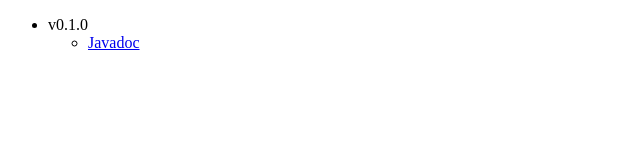
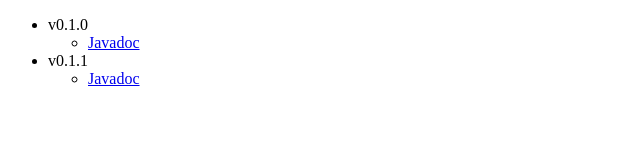
Before and after one commit to hiroyuki-sato/docs.embulk.org, a plain HTML site: page docs/embulk-util-rubytime/index.html in a window 1280 px wide. Shown: the whole page, without its empty margins (0-640 px from the left). Drawn offline with Linux system fonts and the light colour scheme.

Commit message:
Add embulk-util-rubytime v0.1.1 in index

```diff
--- a/docs/embulk-util-rubytime/index.html
+++ b/docs/embulk-util-rubytime/index.html
@@ -10,6 +10,10 @@
         <ul>
           <li><a href="v0.1.0/javadoc">Javadoc</a>
         </ul>
+      <li>v0.1.1
+        <ul>
+          <li><a href="v0.1.1/javadoc">Javadoc</a>
+        </ul>
     </ul>
   </body>
 </html>
```
